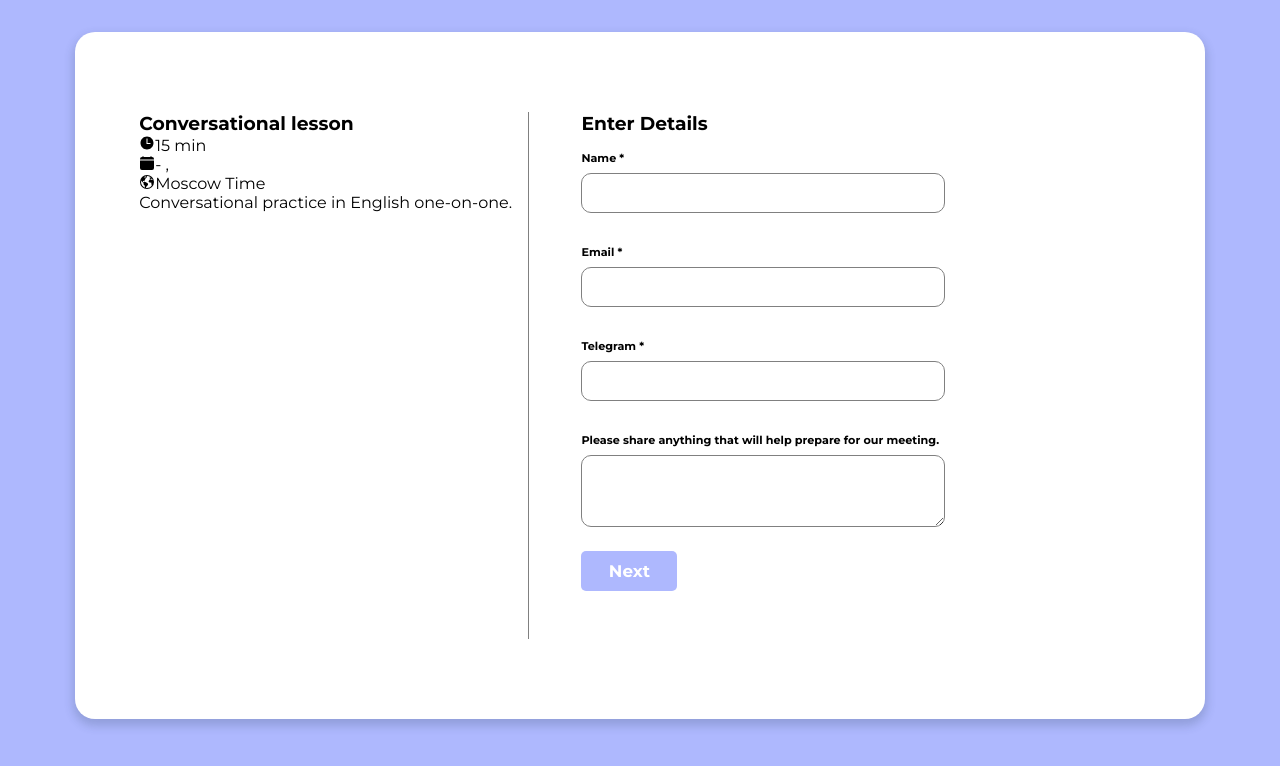
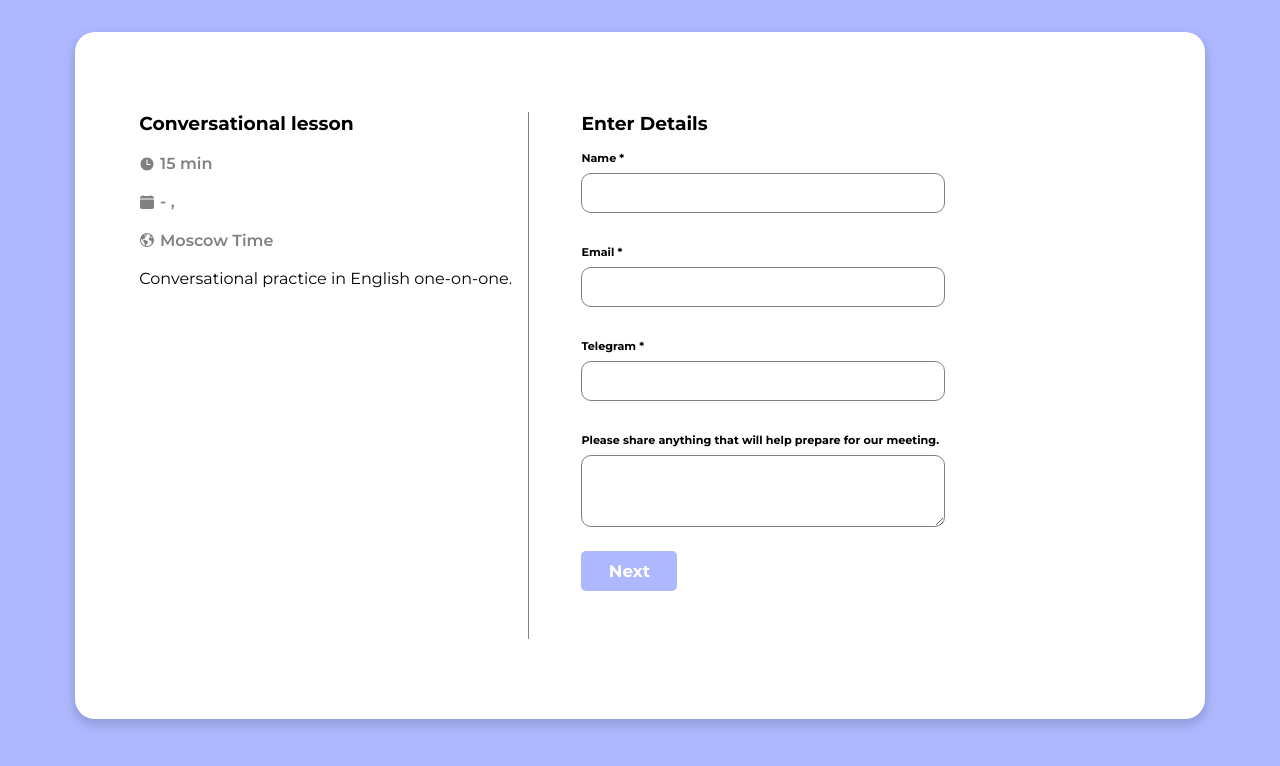
Before and after one commit to truth7eeker/calendar-frontend, a React app: page /event in a window 1280 px wide. Shown: the top 766 px of the page. Built offline with nearby package versions, Linux system fonts and the light colour scheme; no server answers; the HTML template or start-up script is replaced by a standard one.

Commit message:
fix styles

```diff
--- a/src/entities/calendar/ui/calendar-left/index.tsx
+++ b/src/entities/calendar/ui/calendar-left/index.tsx
@@ -2,6 +2,7 @@ import React from 'react';
 import styles from './styles.module.scss';
 import { IoTimeSharp, IoCalendarClear, IoEarth } from 'react-icons/io5';
 import moment from 'moment';
+import { useLocation } from 'react-router';
 import { getLocalStorage } from '../../../../shared';
 import { useSelector } from 'react-redux';
 import { RootState } from '../../../../app/store/store';
@@ -20,10 +21,10 @@ export function CalendarLeft() {
 
    const duration = time && moment(time, 'h:mm').add(15, 'minutes').format('h:mm');
 
-   const path = window.location.pathname;
+   const path = useLocation().pathname
 
    return (
-      <div className={path === '/' ? styles.intro : styles.intro__details}>
+      <div className={styles.intro}>
          <h3>Conversational lesson</h3>
          <p className={styles.intro__icons}>
             <IoTimeSharp />
```
